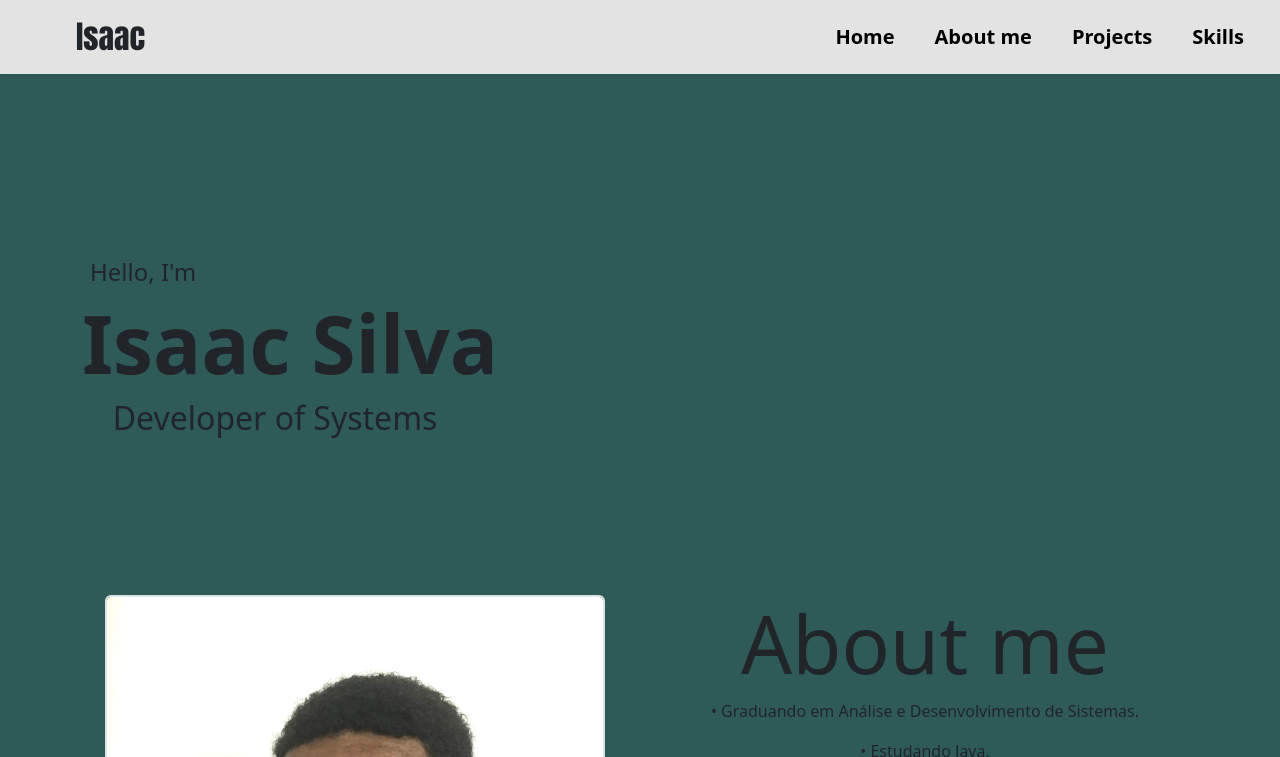
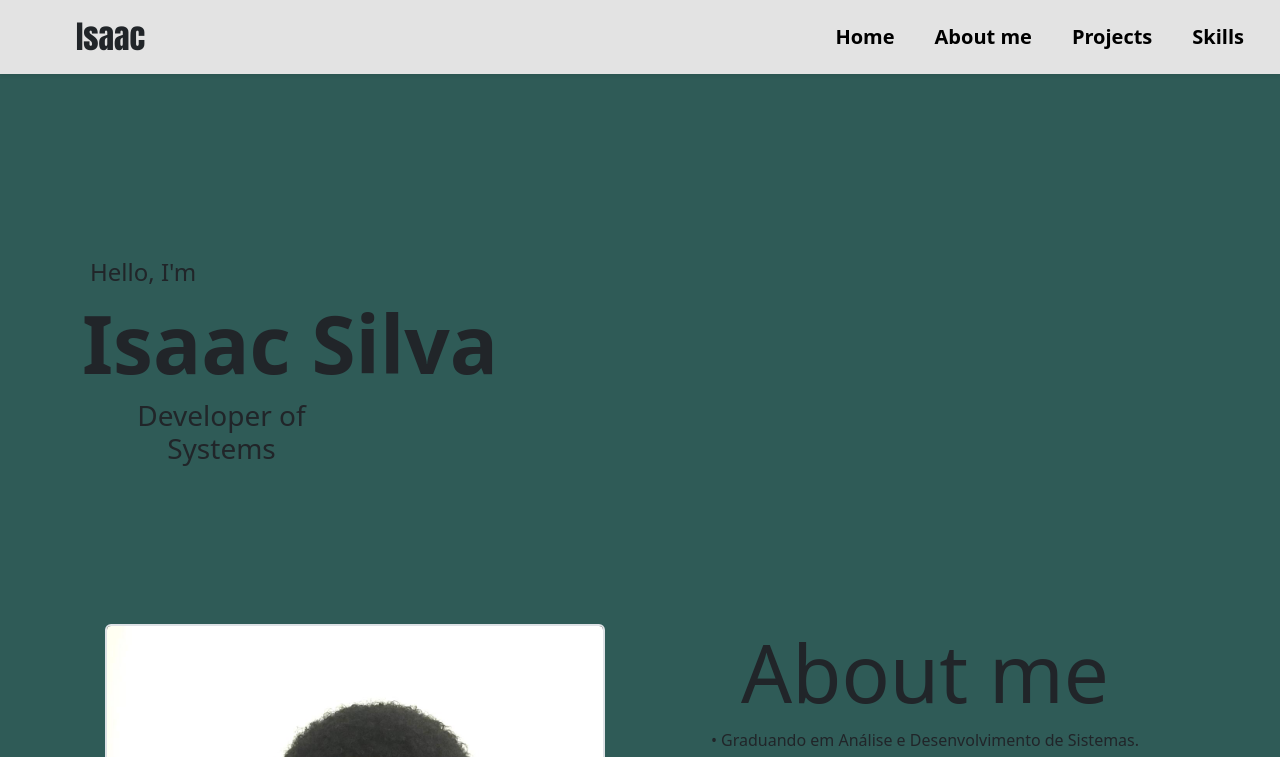
Before and after one commit to isaacp55/Portfolio, a plain HTML site: page index.html in a window 1280 px wide. Shown: the top 757 px of the page. Drawn offline with nearby package versions, Linux system fonts and the light colour scheme.

Commit message:
mudando descricao

```diff
--- a/index.html
+++ b/index.html
@@ -116,7 +116,7 @@
       <div class="text-center col-sm-6 col-lg-3 mb-4 mb-md-0 main-section">
       <h4 class="row m-2">Hello, I'm</h4>
         <h1 class="responsive-title d-grid">Isaac Silva</h1>
-        <h3 class="responsive-subtitle">Developer of Systems</h3>
+        <h3 class="row m-2">Developer of Systems</h3>
       </div>
 
       <div class="row">
```
